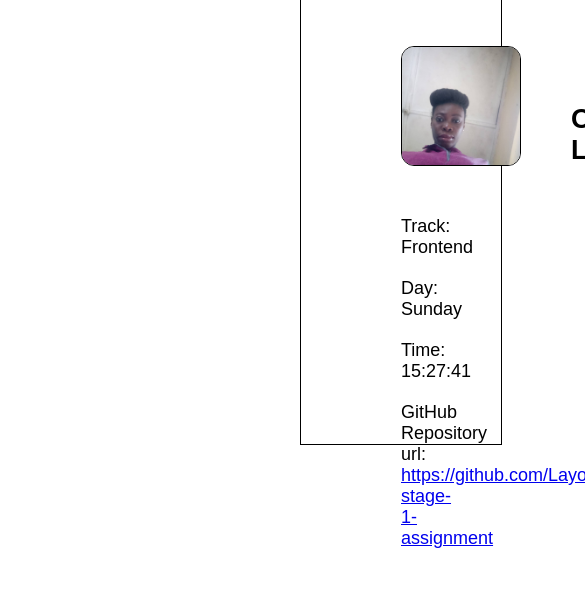
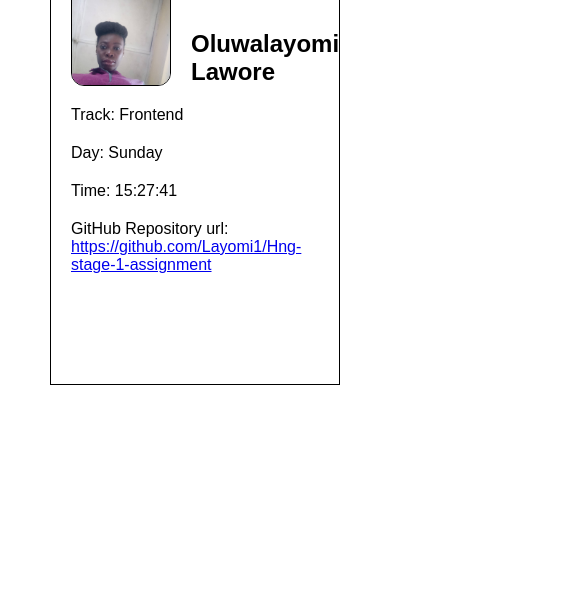
Before and after one commit to Layomi1/Hng-stage-1-assignment, a plain HTML site: page index.html in a window 390 px wide. Shown: the part 249-844 px from the top of the page, 585 px wide, since content can reach past the window. Drawn offline with Linux system fonts and the light colour scheme.

Commit message:
Adding media query for mobile screen
Adding media query for mobile screen

```diff
--- a/style.css
+++ b/style.css
@@ -39,3 +39,21 @@ p {
 .info p {
   margin-bottom: 0;
 }
+
+@media screen and (max-width: 425px) {
+  body {
+    padding: 100px 50px;
+    font-size: 16px;
+  }
+  .form {
+    padding: 50px 20px;
+  }
+  img {
+    width: 100px;
+    height: 100px;
+  }
+  .info {
+    gap: 20px;
+    margin-bottom: 20px;
+  }
+}
```
